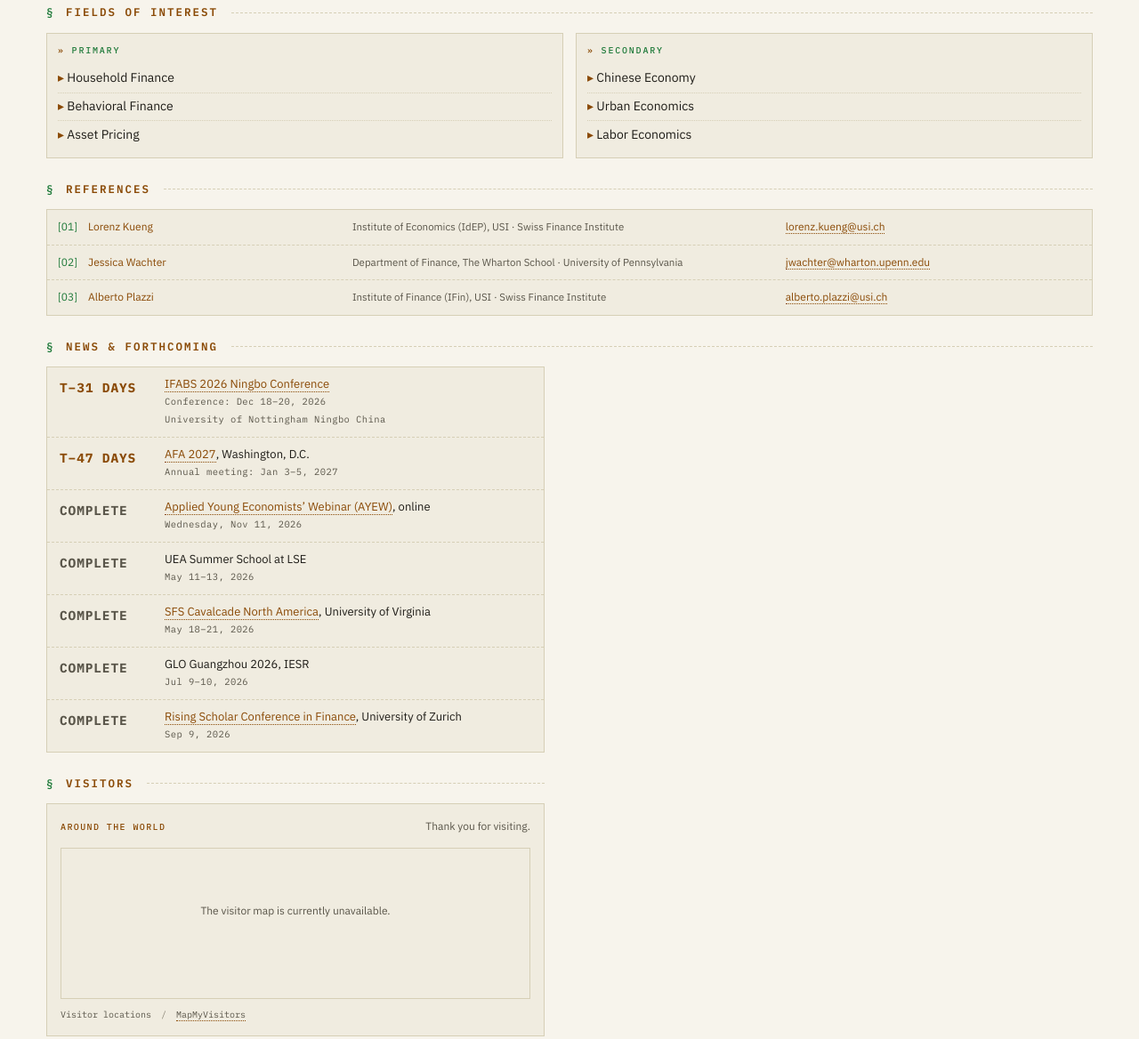
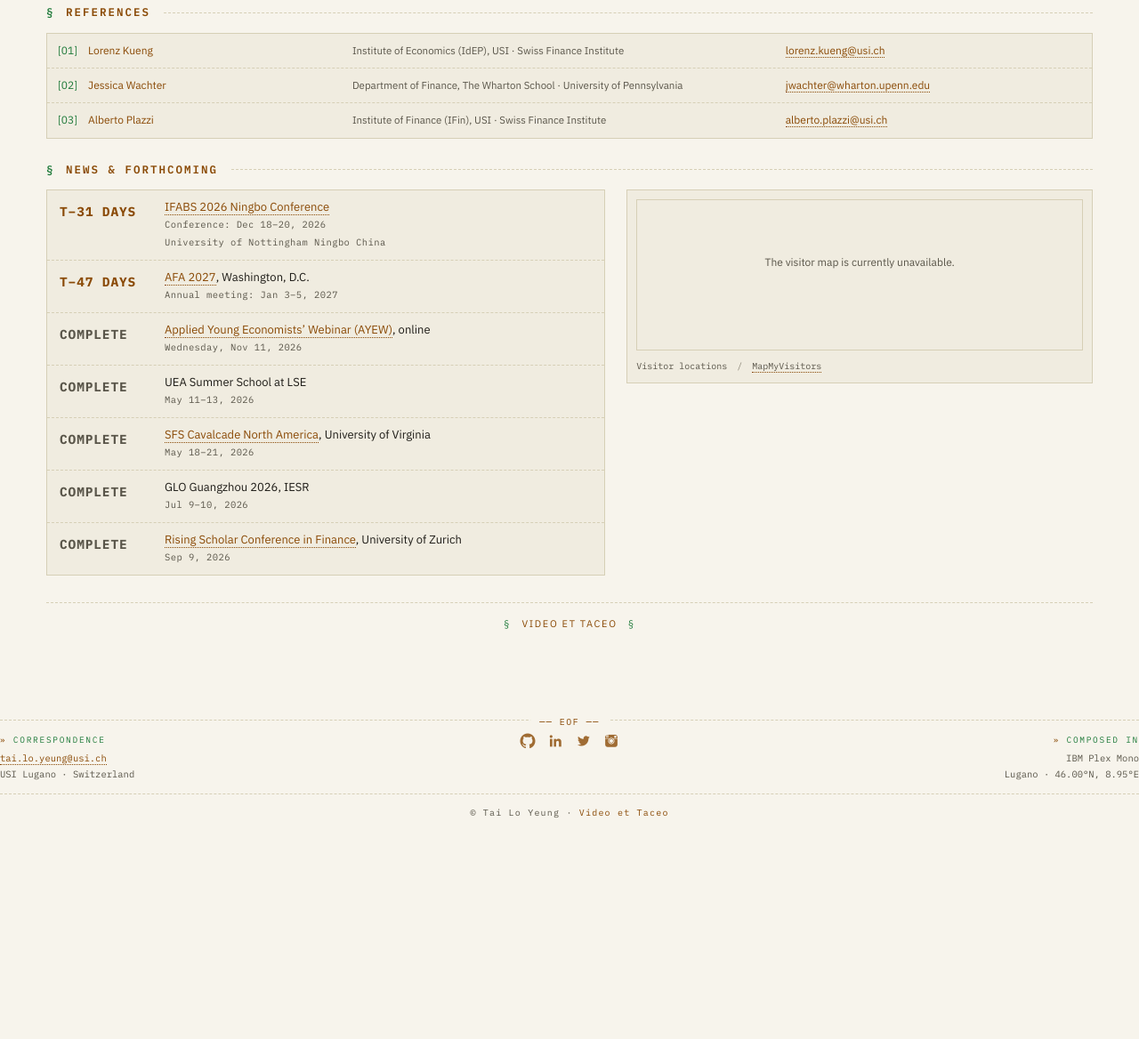
Before and after one commit to tlyeungae/tlyeungae.github.io, a plain HTML site: page index.html in a window 1280 px wide. Shown: the part 1413-2581 px from the top of the page at 89% size. After the commit the page ends 2365 px from the top, so only its background shows below. Drawn offline with nearby package versions, Linux system fonts and the light colour scheme.

Commit message:
Combine homepage news and visitor map and remove fields list

```diff
--- a/index.html
+++ b/index.html
@@ -62,7 +62,7 @@
     <link href="https://fonts.googleapis.com/css2?family=IBM+Plex+Mono:wght@300;400;500;600;700&amp;family=IBM+Plex+Sans:wght@400;500;600;700&amp;display=swap" rel="stylesheet" type="text/css" />
 
     <!-- Custom styles -->
-    <link href="style.css?v=20261117" rel="stylesheet" type="text/css" />
+    <link href="style.css?v=20261117b" rel="stylesheet" type="text/css" />
 
     <!-- jQuery -->
     <script src="https://code.jquery.com/jquery-3.4.1.min.js" integrity="sha256-CSXorXvZcTkaix6Yvo6HppcZGetbYMGWSFlBw8HfCJo=" crossorigin="anonymous"></script>
@@ -186,28 +186,6 @@
                   </div>
                 </section>
 
-                <section class="paper-section" id="fields">
-                  <h2 class="section-rubric">Fields of Interest</h2>
-                  <div class="fields-columns">
-                    <div class="fields-col">
-                      <h3 class="fields-col-title">Primary</h3>
-                      <ul class="paper-list">
-                        <li>Household Finance</li>
-                        <li>Behavioral Finance</li>
-                        <li>Asset Pricing</li>
-                      </ul>
-                    </div>
-                    <div class="fields-col">
-                      <h3 class="fields-col-title">Secondary</h3>
-                      <ul class="paper-list">
-                        <li>Chinese Economy</li>
-                        <li>Urban Economics</li>
-                        <li>Labor Economics</li>
-                      </ul>
-                    </div>
-                  </div>
-                </section>
-
                 <section class="paper-section" id="references-block">
                   <h2 class="section-rubric">References</h2>
                   <ol class="reference-list">
@@ -283,20 +261,12 @@
                       </span>
                     </li>
                   </ul>
-                </section>
-
-                <section class="paper-section visitors-section" aria-labelledby="visitors-heading">
-                  <h2 class="section-rubric" id="visitors-heading">Visitors</h2>
-                  <div class="visitors-panel">
-                    <div class="visitors-intro">
-                      <span class="visitors-label">Around the world</span>
-                      <span class="visitors-description">Thank you for visiting.</span>
-                    </div>
+                  <figure class="visitors-panel">
                     <div class="visitor-map" id="visitor-map" data-src="https://mapmyvisitors.com/map.js?d=K42Cy4WKGkYQyYRQkN2rkndNDgEAxOQF0LU2IKl4iFw&amp;cl=b8b09a&amp;co=f0ece0&amp;ct=5a564a&amp;w=a">
                       <p class="visitor-map-placeholder">Visitor map provided by <a href="https://mapmyvisitors.com/" target="_blank" rel="noopener">MapMyVisitors</a>.</p>
                     </div>
-                    <p class="visitors-credit">Visitor locations <span aria-hidden="true">/</span> <a href="https://mapmyvisitors.com/" target="_blank" rel="noopener">MapMyVisitors</a></p>
-                  </div>
+                    <figcaption class="visitors-credit">Visitor locations <span aria-hidden="true">/</span> <a href="https://mapmyvisitors.com/" target="_blank" rel="noopener">MapMyVisitors</a></figcaption>
+                  </figure>
                 </section>
 
                 <div class="colophon"><span class="colophon-rule">&sect;</span> <em>Video et Taceo</em> <span class="colophon-rule">&sect;</span></div>
--- a/style.css
+++ b/style.css
@@ -89,7 +89,6 @@ pre.ascii-logo,
 .lang-name,
 .investment-date,
 .level-label,
-.fields-col-title,
 .toggle-abstract,
 details.paper-figs summary{
   text-shadow: 0 0 6px rgba(255,176,0,.18);
@@ -114,7 +113,6 @@ ul.main-menu li a.active::after{ text-shadow: 0 0 8px rgba(51,255,102,.30); }
 [data-theme="light"] .lang-name,
 [data-theme="light"] .investment-date,
 [data-theme="light"] .level-label,
-[data-theme="light"] .fields-col-title,
 [data-theme="light"] .toggle-abstract,
 [data-theme="light"] details.paper-figs summary,
 [data-theme="light"] ul.main-menu li a.active,
@@ -360,7 +358,6 @@ ul.main-menu li a.active::after{ color: var(--green); }
 .page-title,
 .sub-title,
 .level-label,
-.fields-col-title,
 .lang-name,
 .course-name,
 .investment-date{
@@ -524,27 +521,6 @@ ul.main-menu li a.active::after{ color: var(--green); }
   border-top: none;
 }
 
-/* Fields columns */
-.fields-columns{
-  display: grid;
-  grid-template-columns: 1fr 1fr;
-  gap: 1.4rem;
-  margin-top: .6rem;
-}
-.fields-col{
-  border: 1px solid var(--rule);
-  padding: 1rem 1.2rem;
-  background: var(--bg-2);
-}
-.fields-col-title{
-  color: var(--green);
-  font-size: 1rem;
-  letter-spacing: .18em;
-  text-transform: uppercase;
-  margin: 0 0 .8rem;
-  font-weight: 500;
-}
-.fields-col-title::before{ content: "» "; color: var(--amber); }
 .paper-list{
   list-style: none; padding: 0; margin: 0;
 }
@@ -649,27 +625,24 @@ ul.main-menu li a.active::after{ color: var(--green); }
 }
 
 /* Visitor map — a quiet, paper-toned exhibit in either theme. */
-.visitors-section{ max-width: 56rem; }
 .visitors-panel{
+  max-width: 56rem;
+  margin: 1.4rem 0 0;
   border: 1px solid var(--rule);
   background: var(--bg-2);
-  padding: 1.5rem;
-}
-.visitors-intro{
-  display: flex;
-  flex-wrap: wrap;
-  align-items: baseline;
-  justify-content: space-between;
-  gap: .4rem 1.6rem;
-  margin-bottom: 1.4rem;
-}
-.visitors-label{
-  font: 500 1rem/1.5 var(--mono);
-  letter-spacing: .14em;
-  text-transform: uppercase;
-  color: var(--amber);
-}
-.visitors-description{ font-size: 1.2rem; color: var(--fg-dim); }
+  padding: 1rem;
+}
+@media screen and (min-width: 900px){
+  #news{
+    display: grid;
+    grid-template-columns: minmax(0, 1.2fr) minmax(0, 1fr);
+    column-gap: 2.4rem;
+    align-items: start;
+  }
+  #news .section-rubric{ grid-column: 1 / -1; margin-top: 0; }
+  #news .news-list{ max-width: none; }
+  .visitors-panel{ margin: 0; }
+}
 .visitor-map{
   min-width: 0;
   min-height: 17rem;
@@ -1907,7 +1880,6 @@ body.engineering-mode .status-bar{
     grid-template-columns: 1fr; gap: .2rem;
   }
   .news-list li{ grid-template-columns: 1fr; gap: .2rem; }
-  .fields-columns{ grid-template-columns: 1fr; }
   .colophon-grid{ grid-template-columns: 1fr; gap: 1.4rem; text-align: left !important; }
   .colophon-col-center, .colophon-col-right{ text-align: left; }
   ul.main-menu li a{ padding: .55rem 1rem; font-size: 1.05rem; }
@@ -1928,7 +1900,7 @@ body.engineering-mode .status-bar{
 @media print{
   body, html{ background: #fff; color: #000; }
   body::after{ display: none; }
-  .status-bar, #theme-toggle, .main-nav, #scroll-top, footer#colophon, .figure-viewer, .figure-open-label, .visitors-section{ display: none !important; }
+  .status-bar, #theme-toggle, .main-nav, #scroll-top, footer#colophon, .figure-viewer, .figure-open-label, .visitors-panel{ display: none !important; }
   html.figure-viewer-open{ overflow: visible; }
   .content-region{ display: block !important; page-break-after: always; }
   pre.ascii-logo{ color: #000; text-shadow: none; }
```
